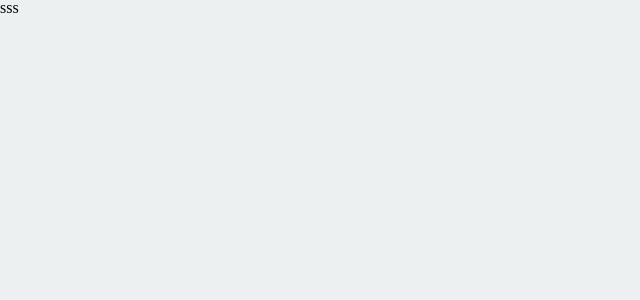
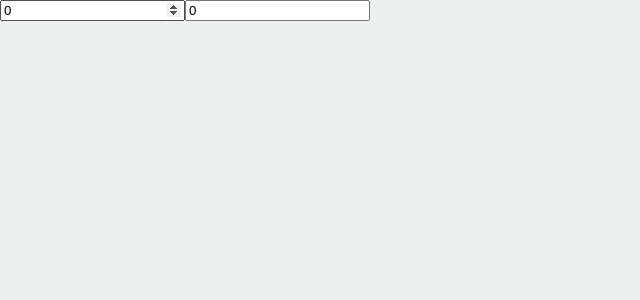
Before and after one commit to j2noo/Trello-clone, a React (Create React App) app: page / in a window 1280 px wide. Shown: the top 300 px of the page, without its empty margins (0-640 px from the left). Built offline with nearby package versions, Linux system fonts and the light colour scheme.

Commit message:
feat : recoil - selector의 set 연습

```diff
--- a/src/App.tsx
+++ b/src/App.tsx
@@ -1,6 +1,7 @@
 import React from "react";
 import { createGlobalStyle } from "styled-components";
-
+import { useRecoilState, useRecoilValue } from "recoil";
+import { hourSelector, minuteState } from "./atoms";
 const GlobalStyle = createGlobalStyle`
 /* http://meyerweb.com/eric/tools/css/reset/
    v5.0.1 | 20191019
@@ -59,10 +60,19 @@ table {
 `;
 
 function App() {
+  const [minutes, setMinutes] = useRecoilState(minuteState);
+  const [hours, setHours] = useRecoilState(hourSelector);
+  const onMinutesChange = (event: React.FormEvent<HTMLInputElement>) => {
+    setMinutes(Number(event.currentTarget.value));
+  };
+  const onHoursChange = (event: React.FormEvent<HTMLInputElement>) => {
+    setHours(Number(event.currentTarget.value));
+  };
   return (
     <>
       <GlobalStyle></GlobalStyle>
-      <div>sss</div>
+      <input value={minutes} onChange={onMinutesChange} type="number" placeholder="Minute"></input>
+      <input value={hours} onChange={onHoursChange} type="number" placeholder="Hour"></input>
     </>
   );
 }
--- /dev/null
+++ b/src/atoms.tsx
@@ -0,0 +1,14 @@
+import { atom, selector } from "recoil";
+
+export const minuteState = atom({ key: "minutes", default: 0 });
+export const hourSelector = selector<number>({
+  key: "hours",
+  get: ({ get }) => {
+    const minutes = get(minuteState);
+    return minutes / 60;
+  },
+  set: ({ set }, newValue) => {
+    const minutes = Number(newValue) * 60;
+    set(minuteState, minutes);
+  },
+});
--- a/src/index.tsx
+++ b/src/index.tsx
@@ -1,12 +1,11 @@
-import React from 'react';
-import ReactDOM from 'react-dom/client';
-import App from './App';
+import React from "react";
+import ReactDOM from "react-dom/client";
+import App from "./App";
+import { RecoilRoot } from "recoil";
 
-const root = ReactDOM.createRoot(
-  document.getElementById('root') as HTMLElement
+const root = ReactDOM.createRoot(document.getElementById("root") as HTMLElement);
+root.render(
+  <RecoilRoot>
+    <App />
+  </RecoilRoot>
 );
-root.render(
-  <React.StrictMode>
-    <App />
-  </React.StrictMode>
-);
```
